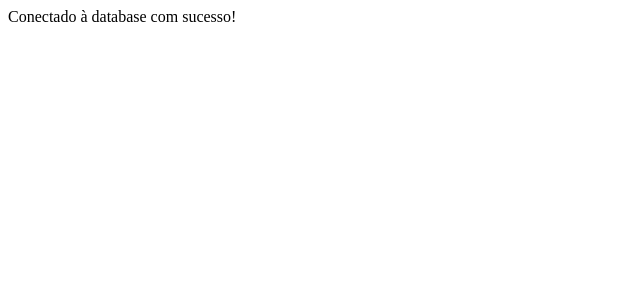
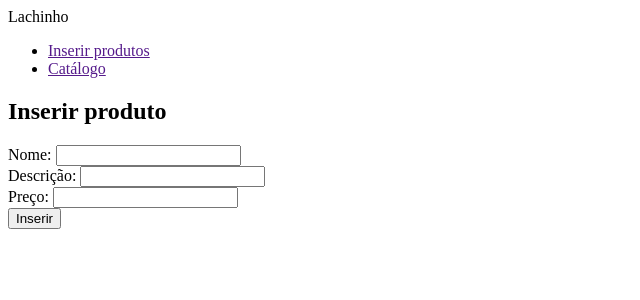
Before and after one commit to yDewolf/AulasPHP, a PHP site: page / in a window 1280 px wide. Shown: the top 300 px of the page, without its empty margins (0-640 px from the left). Run offline with PHP 8.4, Linux system fonts and the light colour scheme; some libraries are stand-ins or nearby versions.

Commit message:
'frontend'

```diff
--- a/Aula04/lanchinho/includes/config.php
+++ b/Aula04/lanchinho/includes/config.php
@@ -11,4 +11,4 @@ if (!$conn) {
     echo "Erro ao conectar na database | ".mysqli_connect_errno(). " - ".mysqli_connect_error();
 }
 
-echo "Conectado à database com sucesso! ";
+// echo "Conectado à database com sucesso! ";
--- a/Aula04/lanchinho/index.php
+++ b/Aula04/lanchinho/index.php
@@ -1,3 +1,19 @@
 <?php
-
-require_once __DIR__ . "/includes/config.php";
+require __DIR__ . "/parts/top.php";
+?>
+    <div class="main-content">
+        <div class="column">
+            <h2>Inserir produto</h2>
+            <form method="POST" action="actions/InsertProductAction.php" id="insert-product">
+                <label for="product-name">Nome: </label>
+                <input type="text" id="product-name" name="product-name"><br>
+                <label for="product-name">Descrição: </label>
+                <input type="text" id="product-name" name="product-name"><br>
+                <label for="product-price">Preço: </label>
+                <input type="number" id="product-price" name="product-price"><br>
+                <button type="submit">Inserir</button>
+            </form>
+        </div>
+    </div>
+</body>
+</html>
--- /dev/null
+++ b/Aula04/lanchinho/parts/top.php
@@ -0,0 +1,29 @@
+<?php
+
+require_once __DIR__ . "/../includes/config.php";
+
+?>
+
+<!DOCTYPE html>
+<html lang="pt-br">
+<head>
+    <meta charset="UTF-8">
+    <meta name="viewport" content="width=device-width, initial-scale=1.0">
+    <title>Insert form</title>
+    <link rel="stylesheet" href="https://ydewolf.github.io/SwitchWiki/css/components.css">
+    <link rel="stylesheet" href="https://ydewolf.github.io/SwitchWiki/css/navbar.css">
+</head>
+<body>
+    <div class="navbar margin-to-center">
+        <div class="nav left">
+            Lachinho
+            <ul class="navbar-nav">
+                <li class="nav-item">
+                    <a class="nav-link" href="">Inserir produtos</a>
+                </li>
+                <li class="nav-item">
+                    <a class="nav-link" href="">Catálogo</a>
+                </li>
+            </ul>
+        </div>
+    </div>
```
Also changed, not shown: Aula04/lanchinho/show_products.php (added, +23 -0 lines), Aula04/lanchinho/actions/InsertProductAction.php (added).
